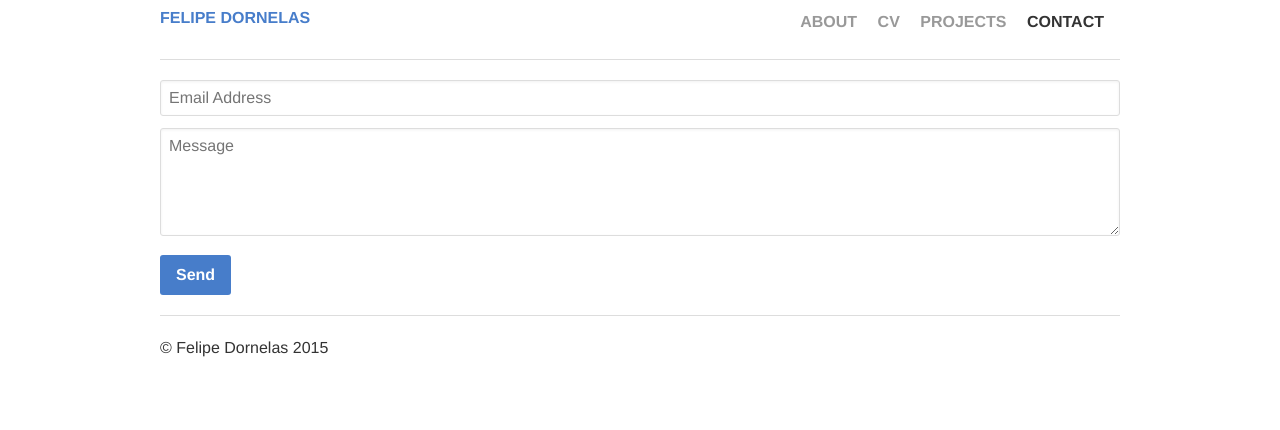
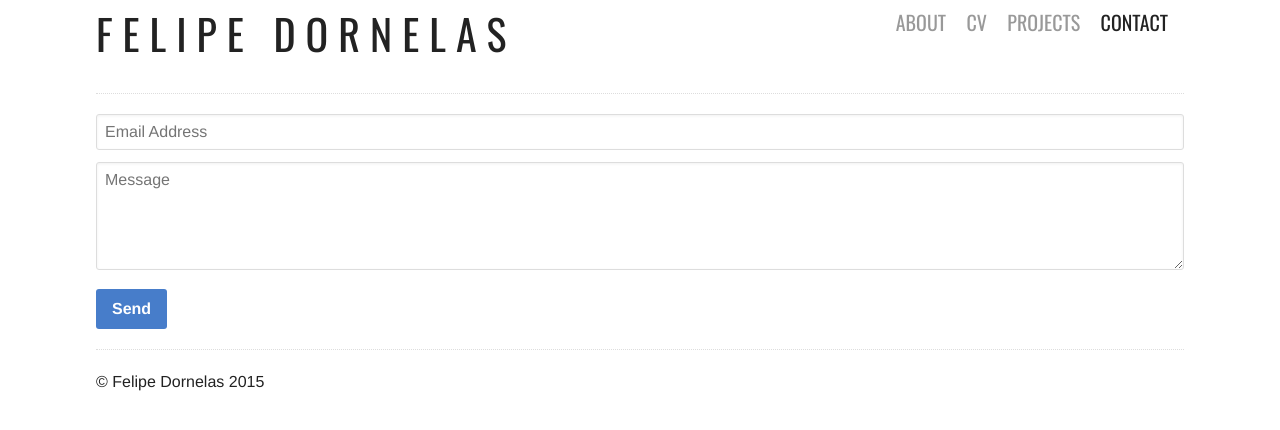
Before and after one commit to felipead/felipead.github.com, a Jekyll site: the page built from pages/contact.html, in a window 1280 px wide. Shown: the top 430 px of the page. Built offline with Jekyll 4.4.1, drawn with Linux system fonts in a browser that asks for light colours.

Commit message:
Fixed header (menu/logo) typography. Added fonts from TypeKit.

```diff
--- /dev/null
+++ b/_includes/fonts.html
@@ -0,0 +1,6 @@
+<!-- Google Fonts -->
+<link href='http://fonts.googleapis.com/css?family=Oswald:400,700' rel='stylesheet' type='text/css'>
+
+<!-- TypeKit -->
+<script src="//use.typekit.net/hiq1egm.js"></script>
+<script>try{Typekit.load();}catch(e){}</script>
--- a/_includes/header.html
+++ b/_includes/header.html
@@ -1,7 +1,7 @@
 <header>
     <h1 id="logo"><a href="/">Felipe Dornelas</a></h1>
 
-    <nav>
+    <nav id="menu">
         <ul>
             {% if page.nav == "about" %}
                 <li><a href="/" class="active">About</a></li>
--- a/_layouts/default.html
+++ b/_layouts/default.html
@@ -6,6 +6,8 @@
 
     <title>{{ page.title }} | Felipe Dornelas</title>
     <meta name="viewport" content="width=device-width,initial-scale=1">
+
+    {% include fonts.html %}
 
     <link rel="stylesheet" href="/css/site.css" type="text/css">
 </head>
--- a/_sass/base/_typography.scss
+++ b/_sass/base/_typography.scss
@@ -14,7 +14,7 @@ h4,
 h5,
 h6 {
   font-family: $heading-font-family;
-  font-size: $base-font-size;
+  font-size: $heading-font-size;
   line-height: $heading-line-height;
   margin: 0 0 $small-spacing;
 }
--- a/_sass/base/_variables.scss
+++ b/_sass/base/_variables.scss
@@ -1,9 +1,12 @@
 // Typography
-$base-font-family: $helvetica;
+$base-font-family: "source-sans-pro", $helvetica;
 $heading-font-family: $base-font-family;
+$logo-font-family: "Oswald", $base-font-family;
+$menu-font-family: $logo-font-family;
 
 // Font Sizes
 $base-font-size: 1em;
+$heading-font-size: 1.2em;
 
 // Line height
 $base-line-height: 1.5;
@@ -17,7 +20,7 @@ $base-z-index: 0;
 
 // Colors
 $blue: #477dca;
-$dark-gray: #333;
+$dark-gray: #222222;
 $medium-gray: #999;
 $light-gray: #ddd;
 
--- a/_sass/layouts/_default.scss
+++ b/_sass/layouts/_default.scss
@@ -5,12 +5,11 @@
 
 .container {
     @include outer-container;
-    max-width: 960px;
 }
 
 .page-divider {
 	@include span-columns(12);
-	border-bottom: 1px solid #ddd;
+	border-bottom: 1px dotted #ddd;
 	margin-bottom: 20px;
 	margin-top: 20px;
 }
--- a/_sass/partials/_header.scss
+++ b/_sass/partials/_header.scss
@@ -1,21 +1,30 @@
 
 header {
+
   @include span-columns(12);
 
   #logo {
-    text-transform: uppercase;
 
     @include media($medium-screen) {
-      @include span-columns(4);
+      @include span-columns(5);
       float: left;
+    }
+
+    a {
+      text-decoration: none;
+      text-transform: uppercase;
+      color: $dark-gray;
+      font-family: $logo-font-family;
+      font-size: 42px;
+      font-weight: 400;
+      letter-spacing: 10px;
     }
   }
 
-  nav {
-    text-transform: uppercase;
+  #menu {
 
     @include media($medium-screen) {
-      @include span-columns(8);
+      @include span-columns(7);
       float: right;
       text-align: right;
     }
@@ -34,7 +43,6 @@ header {
 
     ul li {
       list-style: none;
-      font-weight: 800;
       padding-right: 1em;
 
       @include media($medium-screen) {
@@ -43,13 +51,14 @@ header {
     }
 
     ul li a {
+      text-decoration: none;
+      text-transform: uppercase;
+      font-family: $menu-font-family;
       color: $medium-gray;
-      text-decoration: none;
+      font-size: 20px;
+      font-weight: 400;
 
-      &.active {
-        color: $dark-gray;
-      }
-
+      &.active,
       &:focus,
       &:hover {
         color: $dark-gray;
```
